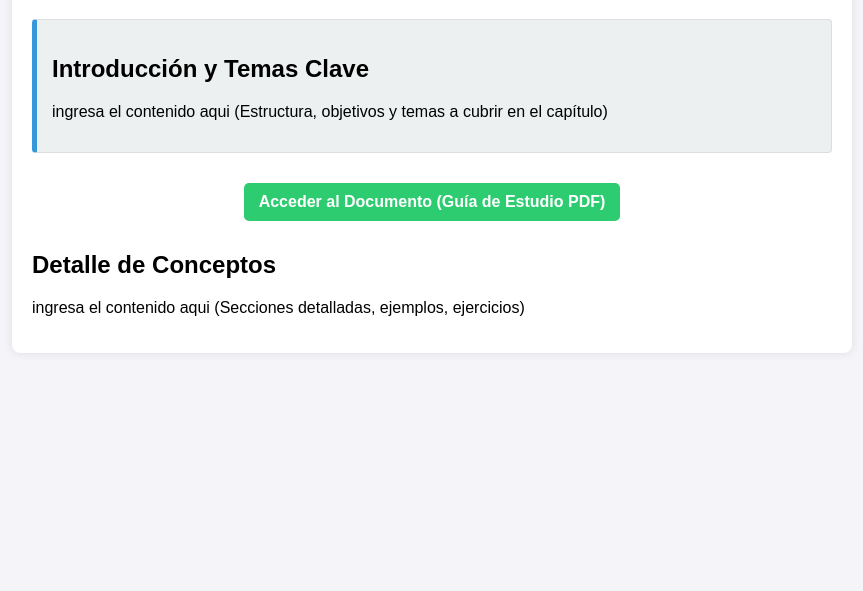
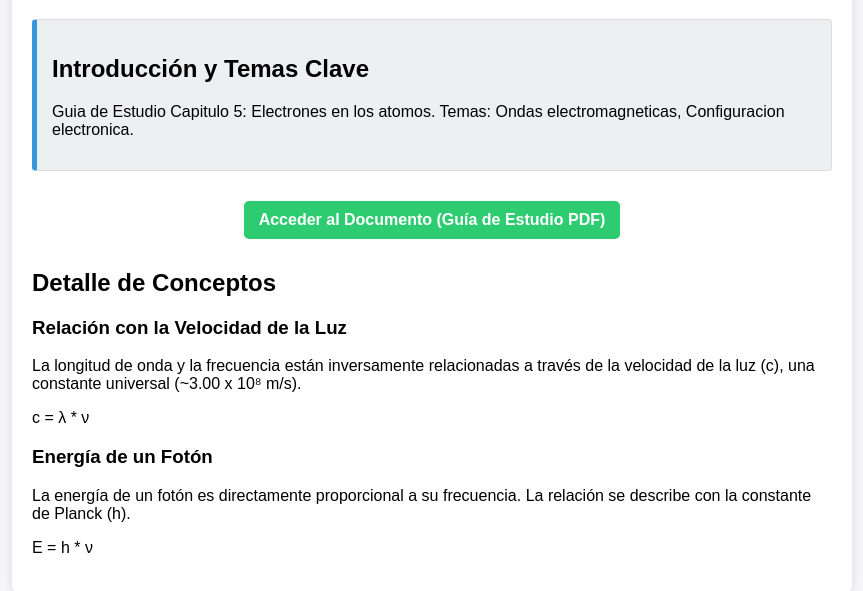
Before and after one commit to frankmartinez-teachercnsp/ChemistriCNSP, a plain HTML site: page cap5probl.html in a window 1280 px wide. Shown: the part 113-704 px from the top of the page, without its empty margins (208-1071 px from the left). Drawn offline with Linux system fonts and the light colour scheme.

Commit message:
fixed cap5

```diff
--- a/cap5probl.html
+++ b/cap5probl.html
@@ -54,12 +54,12 @@
         <div class="introduccion">
             <h2>Introducción y Temas Clave</h2>
             <p>
-                ingresa el contenido aqui (Estructura, objetivos y temas a cubrir en el capítulo)
+	    Guia de Estudio Capitulo 5: Electrones en los atomos. Temas: Ondas electromagneticas, Configuracion electronica.
             </p>
         </div>
 
         <div style="text-align: center; margin: 30px 0;">
-            <a href="documento.pdf" class="boton-descarga" target="_blank" rel="noopener noreferrer">
+            <a href="cap5probl.pdf" class="boton-descarga" target="_blank" rel="noopener noreferrer">
                 Acceder al Documento (Guía de Estudio PDF)
             </a>
         </div>
@@ -67,7 +67,18 @@
         <section id="detalles">
             <h2>Detalle de Conceptos</h2>
             <p>
-                ingresa el contenido aqui (Secciones detalladas, ejemplos, ejercicios)
+		<div>
+                        <h3 class="text-xl font-semibold mb-2">Relación con la Velocidad de la Luz</h3>
+                        <p>La longitud de onda y la frecuencia están inversamente relacionadas a través de la velocidad de la luz (<span class="font-bold">c</span>), una constante universal (<span class="formula">~3.00 x 10⁸ m/s</span>).</p>
+                        <div class="mt-4 text-center text-xl p-4 bg-violet-100 rounded-lg">
+                            <span class="formula">c = λ * ν</span>
+                </div>
+                <div>
+                        <h3 class="text-xl font-semibold mb-2">Energía de un Fotón</h3>
+                        <p>La energía de un fotón es directamente proporcional a su frecuencia. La relación se describe con la constante de Planck (<span class="font-bold">h</span>).</p>
+                        <div class="mt-4 text-center text-xl p-4 bg-violet-100 rounded-lg">
+                            <span class="formula">E = h * ν</span>
+                </div>
             </p>
         </section>
 
```
